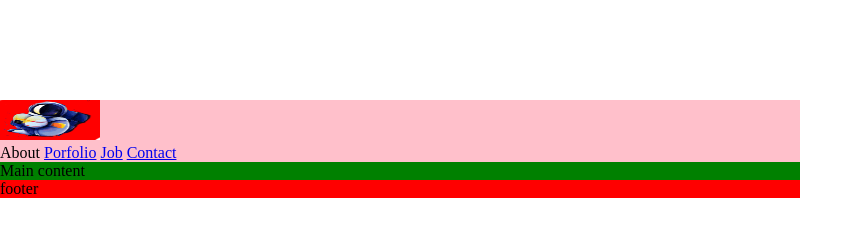
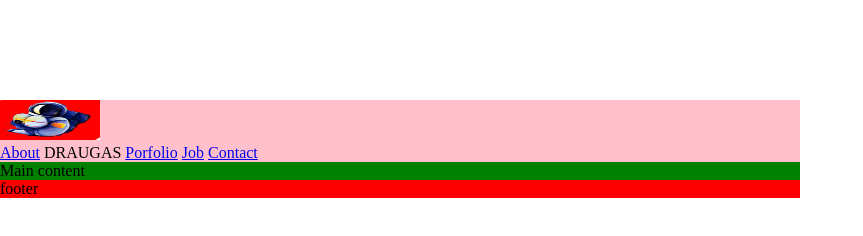
Before and after one commit to Dainiuslio/42-antras-projektas, a website: page index.html in a window 1280 px wide. Shown: the whole page, without its empty margins (0-863 px from the left). Drawn offline with Linux system fonts and the light colour scheme.

Commit message:
Main css

```diff
--- a/index.html
+++ b/index.html
@@ -19,8 +19,9 @@
 <body>
   <header >
 <img src="./logo.png" alt=" Logo">
-<nav
+<nav>
 <a href="#">About</a>
+<span> DRAUGAS </span>
 <a href="#">Porfolio</a>
 <a href="#">Job</a>
 <a href="#">Contact</a>
```
